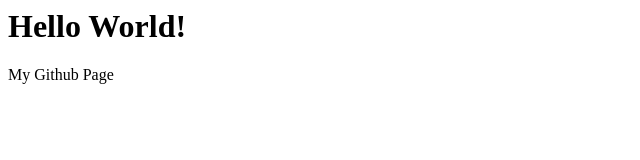
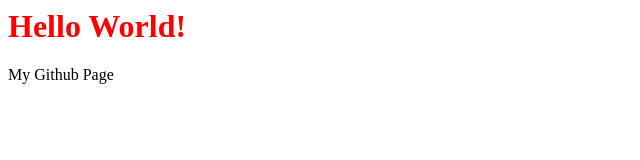
Before and after one commit to yuuyakizami/yuuyakizami.github.io, a plain HTML site: page index.html in a window 1280 px wide. Shown: the whole page, without its empty margins (0-640 px from the left). Drawn offline with Linux system fonts and the light colour scheme.

Commit message:
Added CSS COLOR RED

```diff
--- a/index.html
+++ b/index.html
@@ -4,7 +4,9 @@
     <title>Zai Github Profile</title>
 
     <style>
-
+        h1 {
+            color: red;
+        }
     </style>
 
     <head>
@@ -14,6 +16,7 @@
         <h1>Hello World!</h1>
         <p>My Github Page</p>
         <footer></footer>
+        <!-- First Comment -->
     </body>
 
 </html>
```
